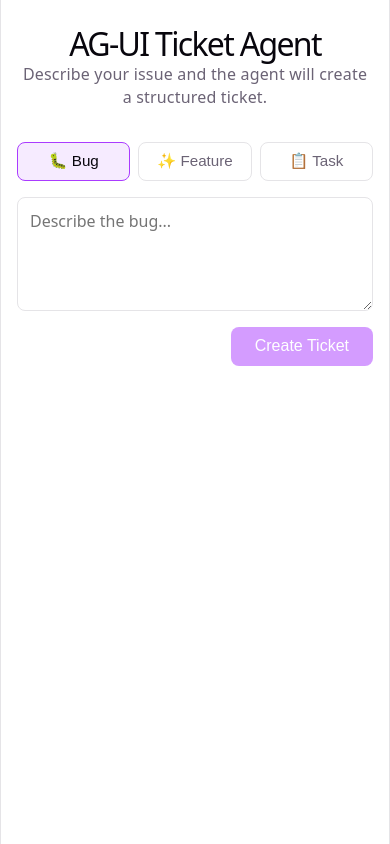
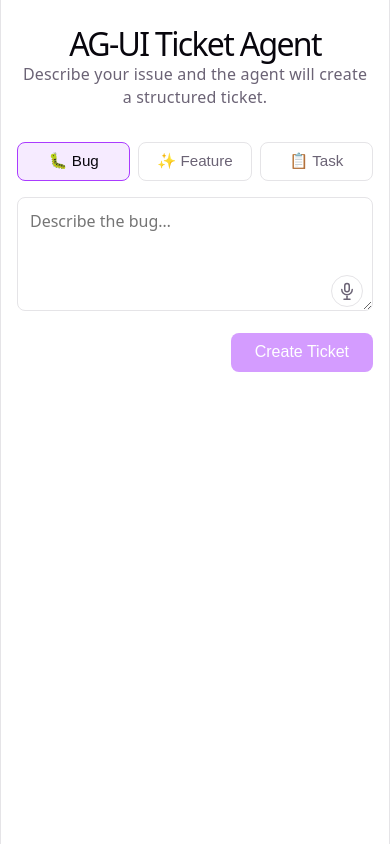
Before and after one commit to lisayangcanva/AG-UI, a React (Vite) app in the folder frontend/: page / in a window 390 px wide. Built offline with nearby package versions, Linux system fonts and the light colour scheme.

Commit message:
Add microphone voice input to textarea using Web Speech API
Co-Authored-By: Claude Sonnet 4.6 <noreply@anthropic.com>

```diff
--- a/frontend/src/App.css
+++ b/frontend/src/App.css
@@ -62,6 +62,69 @@ section {
   border-color: var(--accent);
   color: var(--text-h);
   font-weight: 500;
+}
+
+/* Textarea with mic */
+.textarea-wrapper {
+  position: relative;
+}
+
+.textarea-wrapper textarea {
+  padding-right: 3rem;
+}
+
+.mic-btn {
+  position: absolute;
+  bottom: 0.6rem;
+  right: 0.6rem;
+  width: 2rem;
+  height: 2rem;
+  border-radius: 50%;
+  border: 1px solid var(--border);
+  background: var(--bg);
+  color: var(--text);
+  cursor: pointer;
+  display: flex;
+  align-items: center;
+  justify-content: center;
+  transition: all 0.15s;
+  padding: 0;
+}
+
+.mic-btn:hover:not(:disabled) {
+  border-color: var(--accent);
+  color: var(--accent);
+}
+
+.mic-btn--active {
+  background: #ef4444;
+  border-color: #ef4444;
+  color: #fff;
+}
+
+.mic-btn--active:hover:not(:disabled) {
+  background: #dc2626;
+  border-color: #dc2626;
+  color: #fff;
+}
+
+.mic-btn:disabled {
+  opacity: 0.4;
+  cursor: not-allowed;
+}
+
+.mic-pulse {
+  position: absolute;
+  inset: -4px;
+  border-radius: 50%;
+  border: 2px solid #ef4444;
+  animation: pulse-ring 1.2s ease-out infinite;
+  pointer-events: none;
+}
+
+@keyframes pulse-ring {
+  0%   { transform: scale(1); opacity: 0.8; }
+  100% { transform: scale(1.6); opacity: 0; }
 }
 
 textarea {
--- a/frontend/src/App.tsx
+++ b/frontend/src/App.tsx
@@ -1,5 +1,6 @@
-import { useState } from "react";
+import { useState, useCallback } from "react";
 import { useAgentStream } from "./useAgentStream";
+import { useSpeechRecognition } from "./useSpeechRecognition";
 import type { ToolProgress } from "./useAgentStream";
 import type { TicketType, Ticket } from "./types";
 import "./App.css";
@@ -23,6 +24,27 @@ const PRIORITY_LABELS: Record<string, string> = {
   medium: "Medium",
   low: "Low",
 };
+
+function MicIcon({ active }: { active: boolean }) {
+  return (
+    <svg
+      xmlns="http://www.w3.org/2000/svg"
+      width="18"
+      height="18"
+      viewBox="0 0 24 24"
+      fill={active ? "currentColor" : "none"}
+      stroke="currentColor"
+      strokeWidth="2"
+      strokeLinecap="round"
+      strokeLinejoin="round"
+    >
+      <rect x="9" y="2" width="6" height="11" rx="3" />
+      <path d="M5 10a7 7 0 0 0 14 0" />
+      <line x1="12" y1="19" x2="12" y2="23" />
+      <line x1="8" y1="23" x2="16" y2="23" />
+    </svg>
+  );
+}
 
 function TicketInProgress({ progress }: { progress: ToolProgress }) {
   return (
@@ -51,13 +73,19 @@ function TicketInProgress({ progress }: { progress: ToolProgress }) {
       {progress.title && (
         <div className="tip-row">
           <span className="tip-label">Title</span>
-          <span className="tip-value">{progress.title}<span className="cursor" /></span>
+          <span className="tip-value">
+            {progress.title}
+            <span className="cursor" />
+          </span>
         </div>
       )}
       {progress.description && (
         <div className="tip-row tip-row--block">
           <span className="tip-label">Description</span>
-          <span className="tip-value tip-description">{progress.description}<span className="cursor" /></span>
+          <span className="tip-value tip-description">
+            {progress.description}
+            <span className="cursor" />
+          </span>
         </div>
       )}
       {progress.labels.length > 0 && (
@@ -65,7 +93,9 @@ function TicketInProgress({ progress }: { progress: ToolProgress }) {
           <span className="tip-label">Labels</span>
           <span className="tip-value">
             {progress.labels.map((l) => (
-              <span key={l} className="label">{l}</span>
+              <span key={l} className="label">
+                {l}
+              </span>
             ))}
           </span>
         </div>
@@ -107,9 +137,16 @@ export default function App() {
   const [request, setRequest] = useState("");
   const { state, submit } = useAgentStream();
 
+  const handleTranscript = useCallback((text: string) => {
+    setRequest(text);
+  }, []);
+
+  const speech = useSpeechRecognition(handleTranscript);
+
   function handleSubmit(e: React.FormEvent) {
     e.preventDefault();
     if (!request.trim() || state.running) return;
+    if (speech.listening) speech.toggle();
     submit(ticketType, request.trim());
     setRequest("");
   }
@@ -137,13 +174,31 @@ export default function App() {
               ))}
             </div>
 
+            <div className="textarea-wrapper">
               <textarea
                 value={request}
                 onChange={(e) => setRequest(e.target.value)}
-              placeholder={`Describe the ${ticketType}...`}
+                placeholder={
+                  speech.listening
+                    ? "Listening… speak your issue"
+                    : `Describe the ${ticketType}…`
+                }
                 rows={4}
                 disabled={state.running}
               />
+              {speech.supported && (
+                <button
+                  type="button"
+                  className={`mic-btn ${speech.listening ? "mic-btn--active" : ""}`}
+                  onClick={speech.toggle}
+                  disabled={state.running}
+                  title={speech.listening ? "Stop recording" : "Speak your issue"}
+                >
+                  <MicIcon active={speech.listening} />
+                  {speech.listening && <span className="mic-pulse" />}
+                </button>
+              )}
+            </div>
 
             <button
               type="submit"
@@ -175,9 +230,7 @@ export default function App() {
               </div>
             )}
 
-            {state.toolProgress && (
-              <TicketInProgress progress={state.toolProgress} />
-            )}
+            {state.toolProgress && <TicketInProgress progress={state.toolProgress} />}
           </section>
         )}
 
--- /dev/null
+++ b/frontend/src/useSpeechRecognition.ts
@@ -0,0 +1,64 @@
+import { useState, useRef, useCallback } from "react";
+
+interface SpeechState {
+  listening: boolean;
+  supported: boolean;
+}
+
+export function useSpeechRecognition(onTranscript: (text: string) => void) {
+  const [state, setState] = useState<SpeechState>({
+    listening: false,
+    supported: typeof window !== "undefined" &&
+      ("SpeechRecognition" in window || "webkitSpeechRecognition" in window),
+  });
+
+  const recognitionRef = useRef<InstanceType<typeof window.SpeechRecognition> | null>(null);
+
+  const start = useCallback(() => {
+    const SR =
+      (window as unknown as { SpeechRecognition?: typeof window.SpeechRecognition }).SpeechRecognition ??
+      (window as unknown as { webkitSpeechRecognition?: typeof window.SpeechRecognition }).webkitSpeechRecognition;
+
+    if (!SR) return;
+
+    const recognition = new SR();
+    recognition.continuous = true;
+    recognition.interimResults = true;
+    recognition.lang = "en-US";
+
+    recognition.onresult = (event: SpeechRecognitionEvent) => {
+      let transcript = "";
+      for (let i = 0; i < event.results.length; i++) {
+        transcript += event.results[i][0].transcript;
+      }
+      onTranscript(transcript);
+    };
+
+    recognition.onend = () => {
+      setState((s) => ({ ...s, listening: false }));
+    };
+
+    recognition.onerror = () => {
+      setState((s) => ({ ...s, listening: false }));
+    };
+
+    recognitionRef.current = recognition;
+    recognition.start();
+    setState((s) => ({ ...s, listening: true }));
+  }, [onTranscript]);
+
+  const stop = useCallback(() => {
+    recognitionRef.current?.stop();
+    setState((s) => ({ ...s, listening: false }));
+  }, []);
+
+  const toggle = useCallback(() => {
+    if (state.listening) {
+      stop();
+    } else {
+      start();
+    }
+  }, [state.listening, start, stop]);
+
+  return { ...state, toggle };
+}
```
Lines whose indentation alone changed are shown as unchanged.
